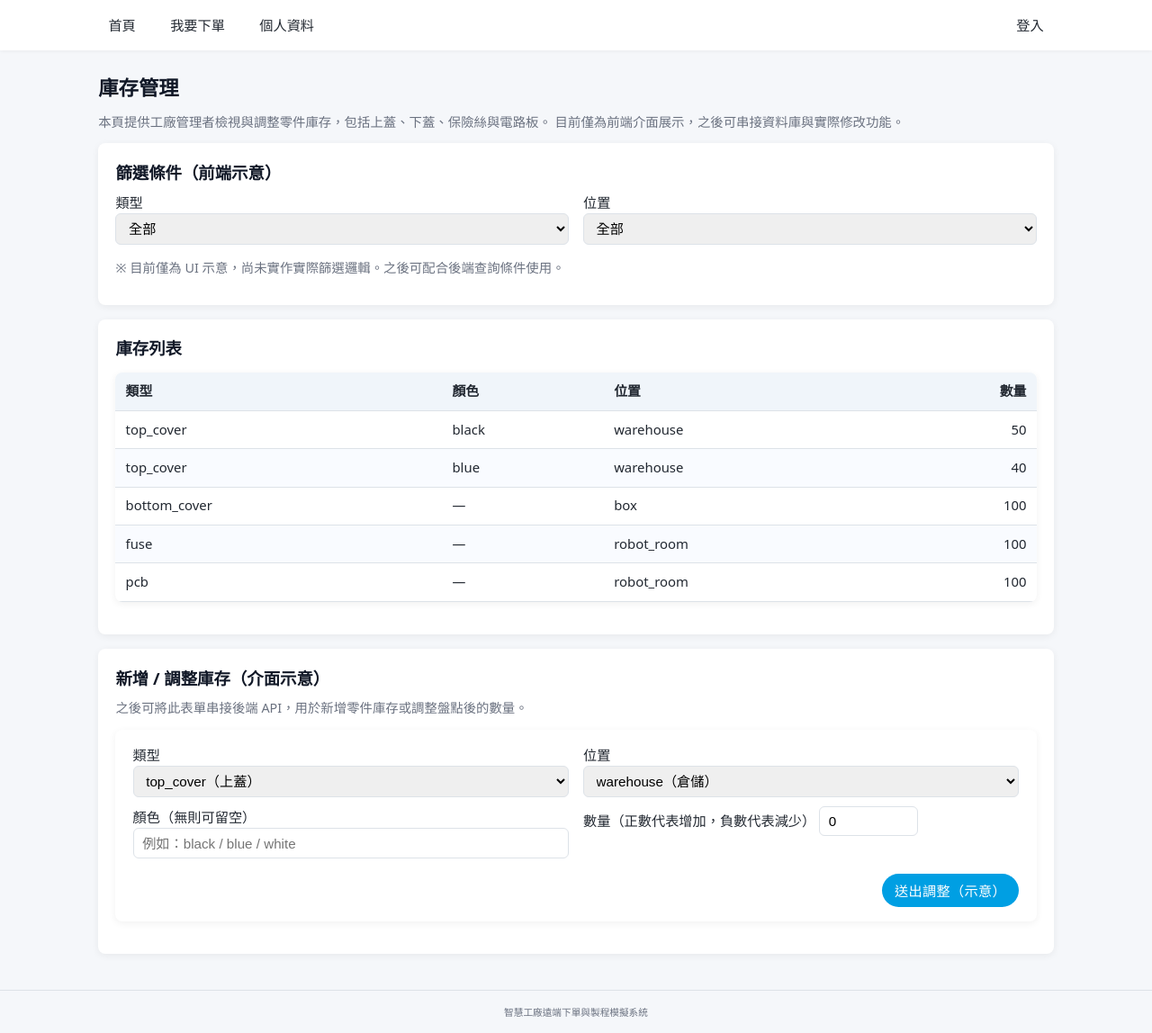
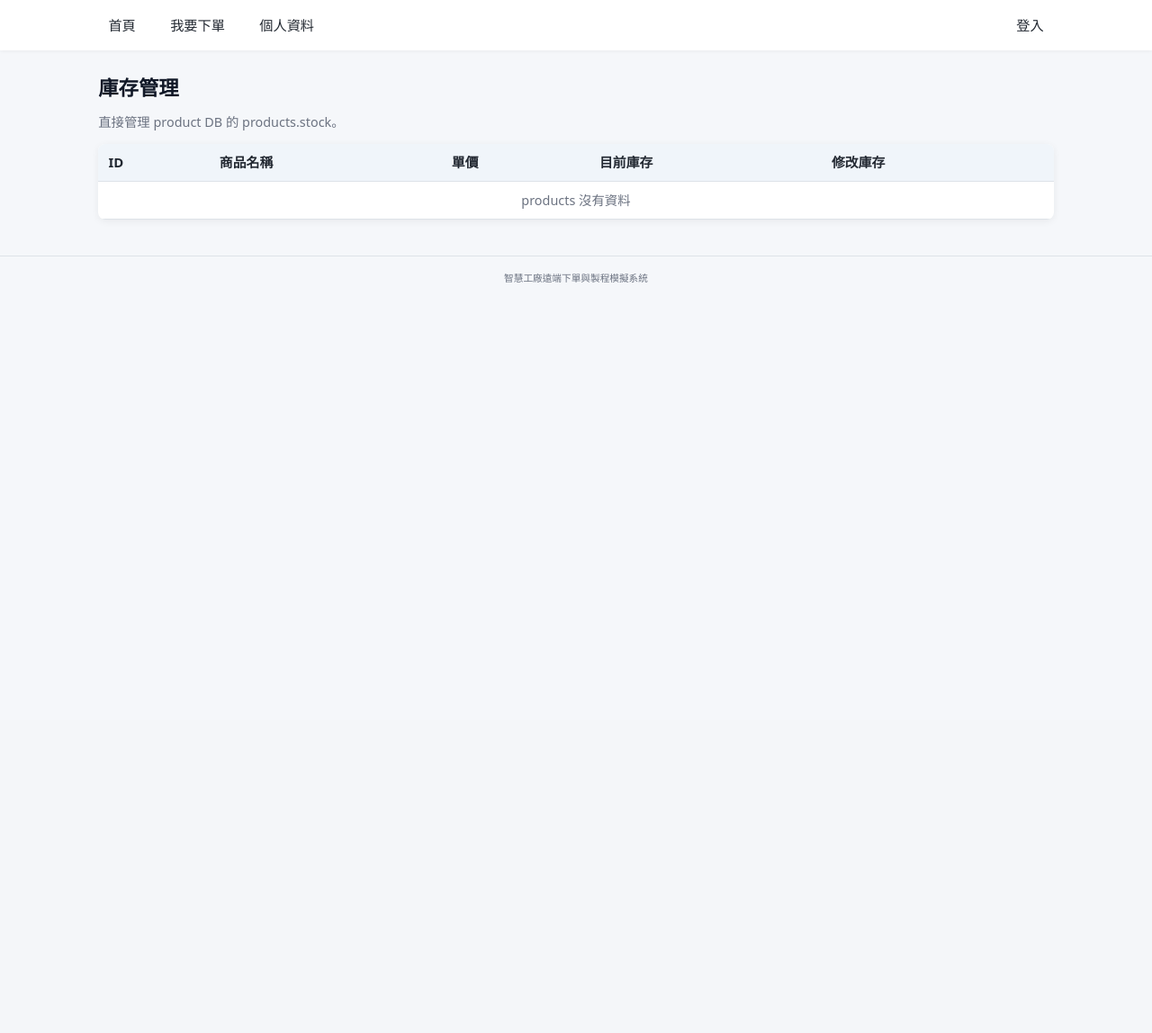
Before and after one commit to 70130H940410/Festo, a Flask app: template shopping_website/templates/manager/inventory.html in a window 1280 px wide. Shown: the whole page at 90% size. After the commit the page ends 314 px from the top, so only its background shows below. Run offline with Flask 3, Linux system fonts and the light colour scheme; the template is opened without the code that fills it, so the values that code supplies are empty.

Commit message:
更新庫存管理：可直接修改 products.stock

```diff
--- a/shopping_website/templates/manager/inventory.html
+++ b/shopping_website/templates/manager/inventory.html
@@ -1,150 +1,49 @@
 {% extends "base.html" %}
-
-{% block title %}庫存管理 - 智慧工廠下單系統{% endblock %}
+{% block title %}庫存管理{% endblock %}
 
 {% block content %}
 <h2>庫存管理</h2>
-<p class="text-muted">
-  本頁提供工廠管理者檢視與調整零件庫存，包括上蓋、下蓋、保險絲與電路板。
-  目前僅為前端介面展示，之後可串接資料庫與實際修改功能。
-</p>
+<p class="text-muted">直接管理 product DB 的 products.stock。</p>
 
-<div class="card">
-  <h3>篩選條件（前端示意）</h3>
-  <div class="grid-2">
-    <div>
-      <label>
-        類型
-        <select name="filter_type">
-          <option value="">全部</option>
-          <option value="top_cover">top_cover（上蓋）</option>
-          <option value="bottom_cover">bottom_cover（下蓋）</option>
-          <option value="fuse">fuse（保險絲）</option>
-          <option value="pcb">pcb（電路板）</option>
-        </select>
-      </label>
-    </div>
-    <div>
-      <label>
-        位置
-        <select name="filter_location">
-          <option value="">全部</option>
-          <option value="warehouse">warehouse（倉儲）</option>
-          <option value="robot_room">robot_room（機器人室）</option>
-          <option value="box">box（盒匣）</option>
-        </select>
-      </label>
-    </div>
-  </div>
-  <p class="text-muted mt-1">
-    ※ 目前僅為 UI 示意，尚未實作實際篩選邏輯。之後可配合後端查詢條件使用。
-  </p>
-</div>
-
-<div class="card">
-  <h3>庫存列表</h3>
+{% if error_message %}
+  <div class="alert alert-error">{{ error_message }}</div>
+{% endif %}
+{% if success_message %}
+  <div class="alert alert-success">{{ success_message }}</div>
+{% endif %}
 
 <table>
   <thead>
     <tr>
-        <th>類型</th>
-        <th>顏色</th>
-        <th>位置</th>
-        <th class="text-right">數量</th>
+      <th>ID</th>
+      <th>商品名稱</th>
+      <th>單價</th>
+      <th>目前庫存</th>
+      <th>修改庫存</th>
     </tr>
   </thead>
   <tbody>
-      {% if inventory_items %}
-        {% for item in inventory_items %}
+    {% if products and products|length > 0 %}
+      {% for p in products %}
         <tr>
-          <td>{{ item.item_type }}</td>
-          <td>{{ item.color or '—' }}</td>
-          <td>{{ item.location }}</td>
-          <td class="text-right">{{ item.quantity }}</td>
+          <td>{{ p["id"] }}</td>
+          <td>{{ p["name"] }}</td>
+          <td>{{ p["base_price"] }}</td>
+          <td>{{ p["stock"] }}</td>
+          <td>
+            <form method="post" style="display:flex; gap:8px; align-items:center;">
+              <input type="hidden" name="product_id" value="{{ p['id'] }}">
+              <input type="number" name="new_stock" min="0" value="{{ p['stock'] }}">
+              <button type="submit">儲存</button>
+            </form>
+          </td>
         </tr>
       {% endfor %}
     {% else %}
-        <!-- 沒有後端資料時的示意假資料 -->
       <tr>
-          <td>top_cover</td>
-          <td>black</td>
-          <td>warehouse</td>
-          <td class="text-right">50</td>
-        </tr>
-        <tr>
-          <td>top_cover</td>
-          <td>blue</td>
-          <td>warehouse</td>
-          <td class="text-right">40</td>
-        </tr>
-        <tr>
-          <td>bottom_cover</td>
-          <td>—</td>
-          <td>box</td>
-          <td class="text-right">100</td>
-        </tr>
-        <tr>
-          <td>fuse</td>
-          <td>—</td>
-          <td>robot_room</td>
-          <td class="text-right">100</td>
-        </tr>
-        <tr>
-          <td>pcb</td>
-          <td>—</td>
-          <td>robot_room</td>
-          <td class="text-right">100</td>
+        <td colspan="5" class="text-center text-muted">products 沒有資料</td>
       </tr>
     {% endif %}
   </tbody>
 </table>
-</div>
-
-<div class="card">
-  <h3>新增 / 調整庫存（介面示意）</h3>
-  <p class="text-muted">
-    之後可將此表單串接後端 API，用於新增零件庫存或調整盤點後的數量。
-  </p>
-
-  <form>
-    <div class="grid-2">
-      <div>
-        <label>
-          類型
-          <select name="item_type">
-            <option value="top_cover">top_cover（上蓋）</option>
-            <option value="bottom_cover">bottom_cover（下蓋）</option>
-            <option value="fuse">fuse（保險絲）</option>
-            <option value="pcb">pcb（電路板）</option>
-          </select>
-        </label>
-
-        <label>
-          顏色（無則可留空）
-          <input type="text" name="color" placeholder="例如：black / blue / white">
-        </label>
-      </div>
-
-      <div>
-        <label>
-          位置
-          <select name="location">
-            <option value="warehouse">warehouse（倉儲）</option>
-            <option value="robot_room">robot_room（機器人室）</option>
-            <option value="box">box（盒匣）</option>
-          </select>
-        </label>
-
-        <label>
-          數量（正數代表增加，負數代表減少）
-          <input type="number" name="delta_quantity" value="0">
-        </label>
-      </div>
-    </div>
-
-    <div class="text-right mt-2">
-      <button type="button" class="btn">送出調整（示意）</button>
-    </div>
-  </form>
-</div>
 {% endblock %}
```
Also changed, not shown: shopping_website/core/manager_routes.py (+75 -24 lines), shopping_website/templates/manager/orders.html (+20 -6 lines), shopping_website/database/User_Data.db, shopping_website/database/order_management.db, shopping_website/database/product.db. Lines whose indentation alone changed are shown as unchanged.
